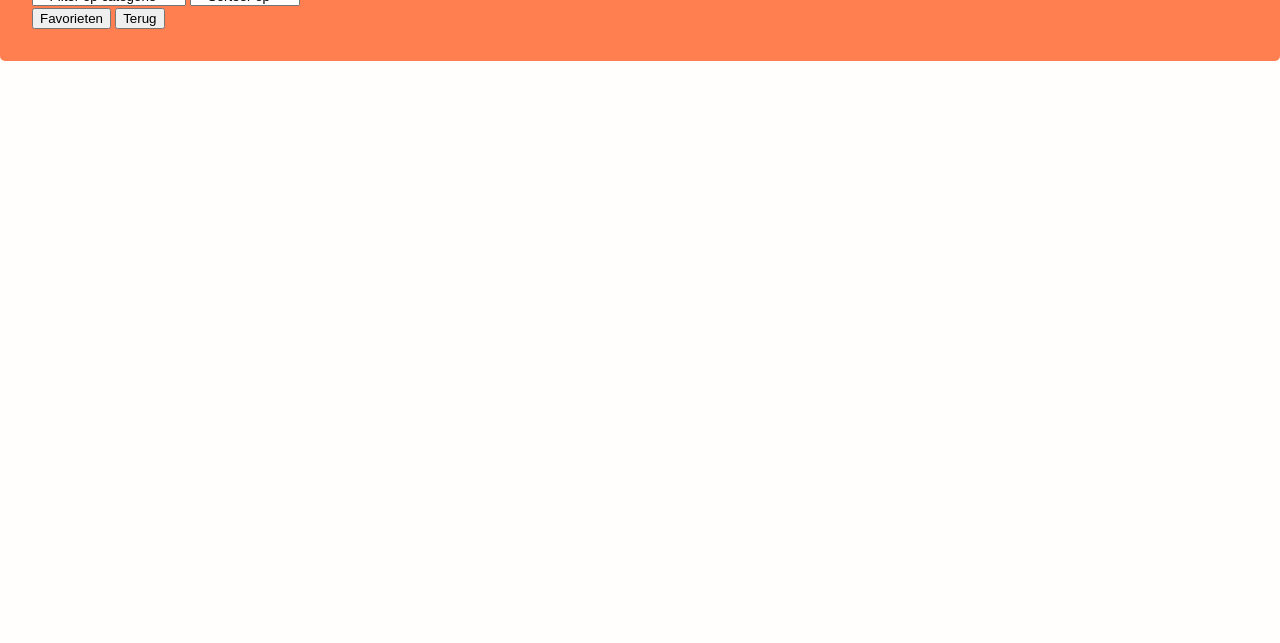
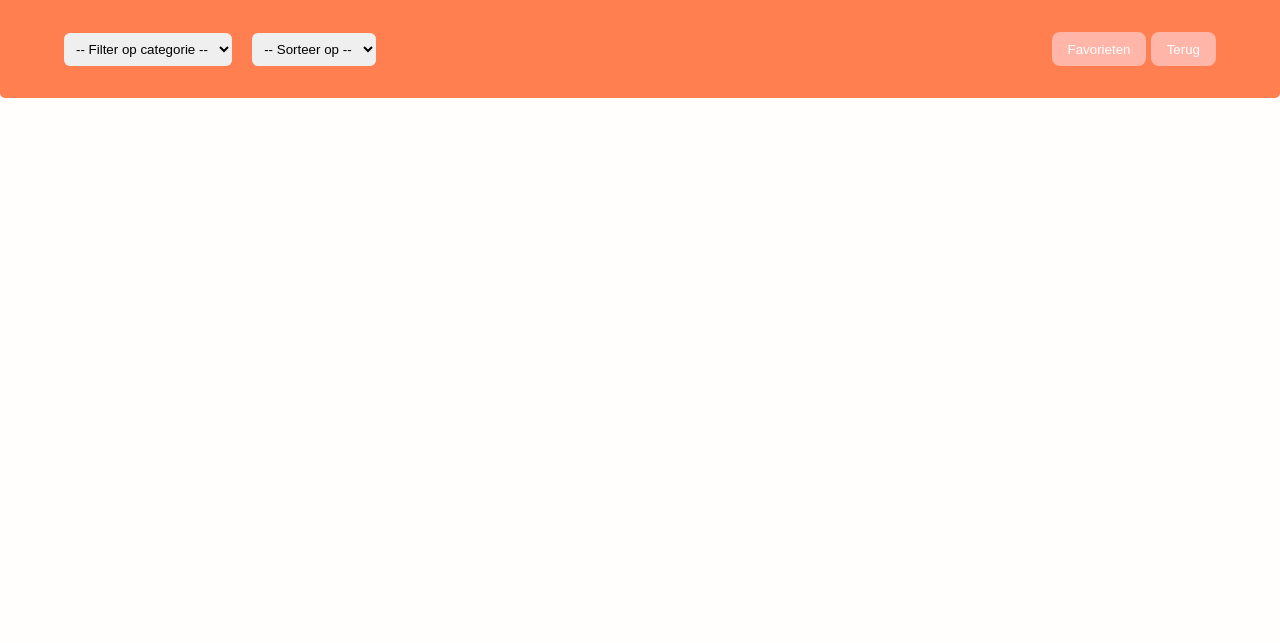
Before and after one commit to nis-sr/web-advanced, a website built with Vite: page index.html in a window 1280 px wide. Shown: the part 157-800 px from the top of the page. Built offline with nearby package versions, Linux system fonts and the light colour scheme; no server answers.

Commit message:
filters toevoegen

```diff
--- a/src/style.css
+++ b/src/style.css
@@ -53,6 +53,30 @@ header h1 {
   background-color: #ff5722;
 }
 
+.filters {
+  display: flex;
+  justify-content: space-between;
+  align-items: flex-end;
+  margin-top: 3rem;
+  padding: 0 2rem;
+}
+
+.filters-left select {
+  margin-right: 1rem;
+  padding: 0.5rem;
+  border-radius: 6px;
+  border: none;
+}
+
+.filters-right button {
+  background-color: #ffb5a7;
+  color: white;
+  border: none;
+  padding: 0.6rem 1rem;
+  border-radius: 8px;
+  cursor: pointer;
+}
+
 #results {
   display: grid;
   grid-template-columns: repeat(auto-fit, minmax(280px, 1fr));
```
